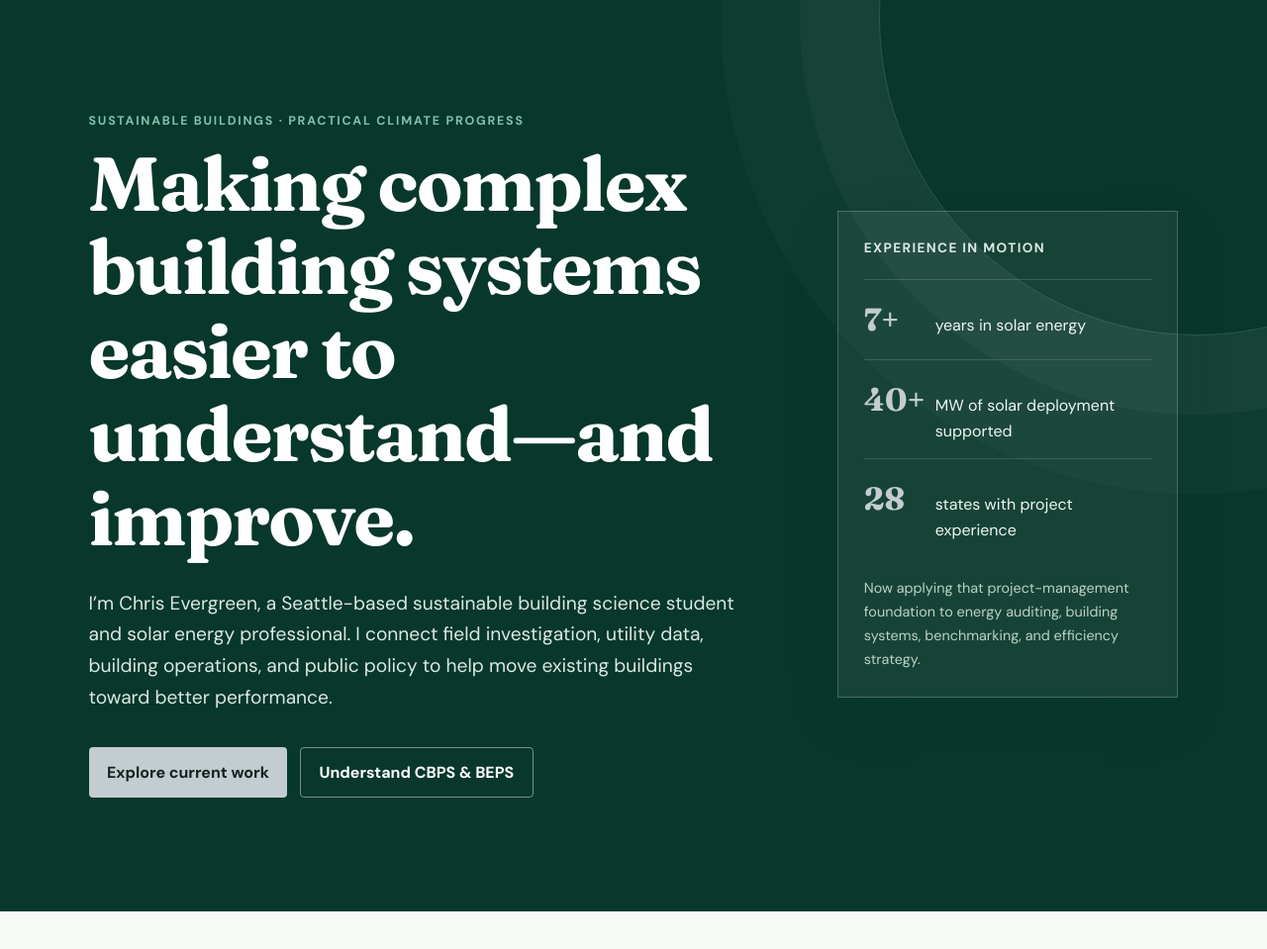
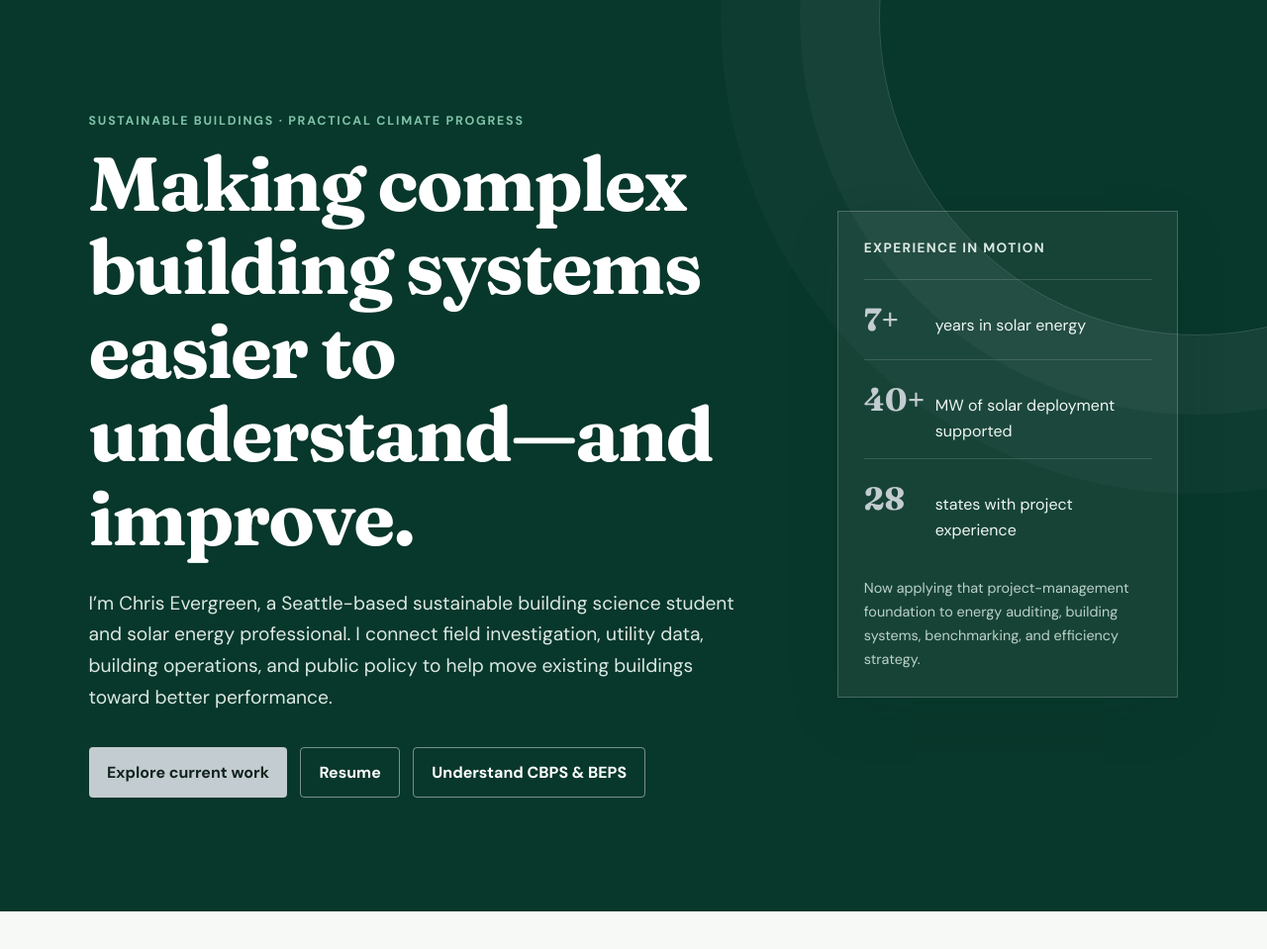
Before and after one commit to Evergreen-Inspirations/Evergreen-Inspirations.github.io, a plain HTML site: page index.html in a window 1280 px wide. Shown: the part 77-1036 px from the top of the page at 99% size. Drawn offline with Linux system fonts and the light colour scheme.

Commit message:
Add resume link beside Explore current work

```diff
--- a/index.html
+++ b/index.html
@@ -37,6 +37,7 @@
         <p class="hero-lede">I’m Chris Evergreen, a Seattle-based sustainable building science student and solar energy professional. I connect field investigation, utility data, building operations, and public policy to help move existing buildings toward better performance.</p>
         <div class="hero-actions">
           <a class="button primary" href="#projects">Explore current work</a>
+          <a class="button secondary" href="https://docs.google.com/document/d/1_U2MOofIrPfJ6t7437i77Ry3I0XwsGccCtPsd03Qrzs/view" target="_blank" rel="noopener noreferrer">Resume</a>
           <a class="button secondary" href="#policy">Understand CBPS &amp; BEPS</a>
         </div>
       </div>
```
